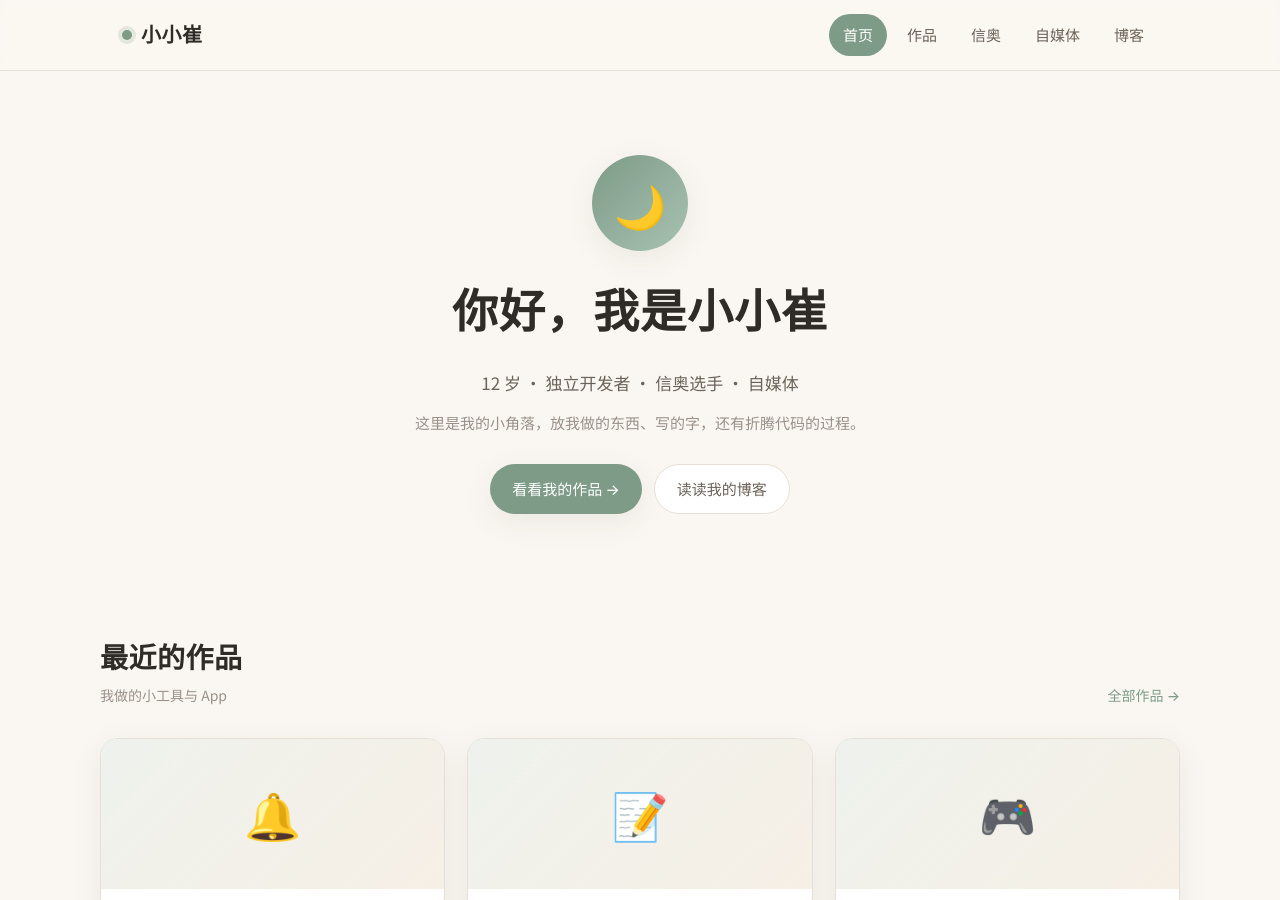
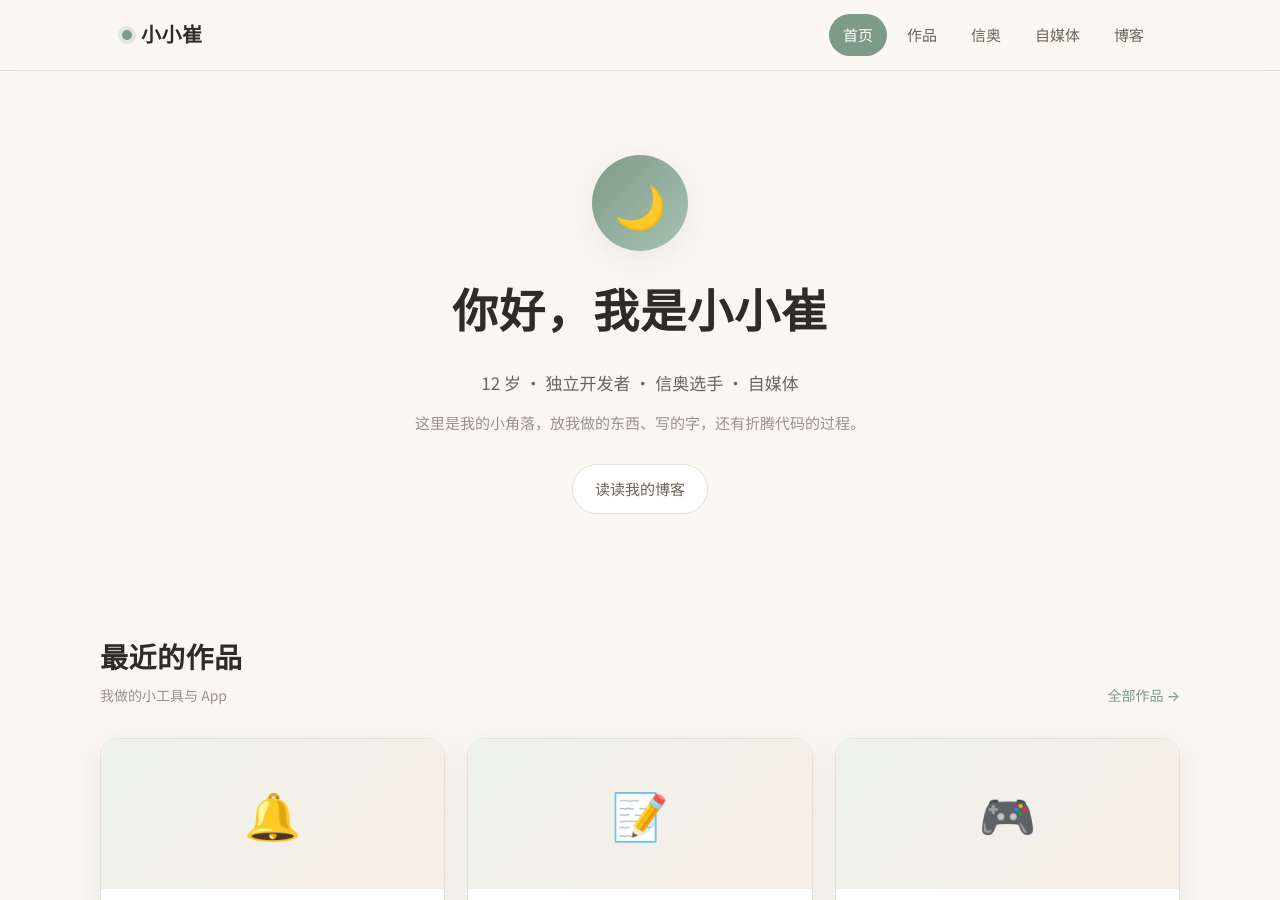
Before and after one commit to xxc2014/xxc2014.github.io, a Jekyll site: the page built from index.html, in a window 1280 px wide and 900 px high. Built offline with Jekyll 4.4.1, drawn with Linux system fonts in a browser that asks for light colours.

Commit message:
Remove '看看我的作品' button from Hero

```diff
--- a/index.html
+++ b/index.html
@@ -25,7 +25,6 @@ layout: default
       <p class="tagline" id="tagline">12 岁 · 独立开发者 · 信奥选手 · 自媒体</p>
       <p class="bio" id="bio">这里是我的小角落，放我做的东西、写的字，还有折腾代码的过程。</p>
       <div class="btn-row">
-        <a class="btn btn-primary" href="{{ '/works.html' | relative_url }}">看看我的作品 →</a>
         <a class="btn btn-ghost" href="{{ '/blog.html' | relative_url }}">读读我的博客</a>
       </div>
     </section>
```
Also changed, not shown: other parts of index.html (+1 -1 lines).
